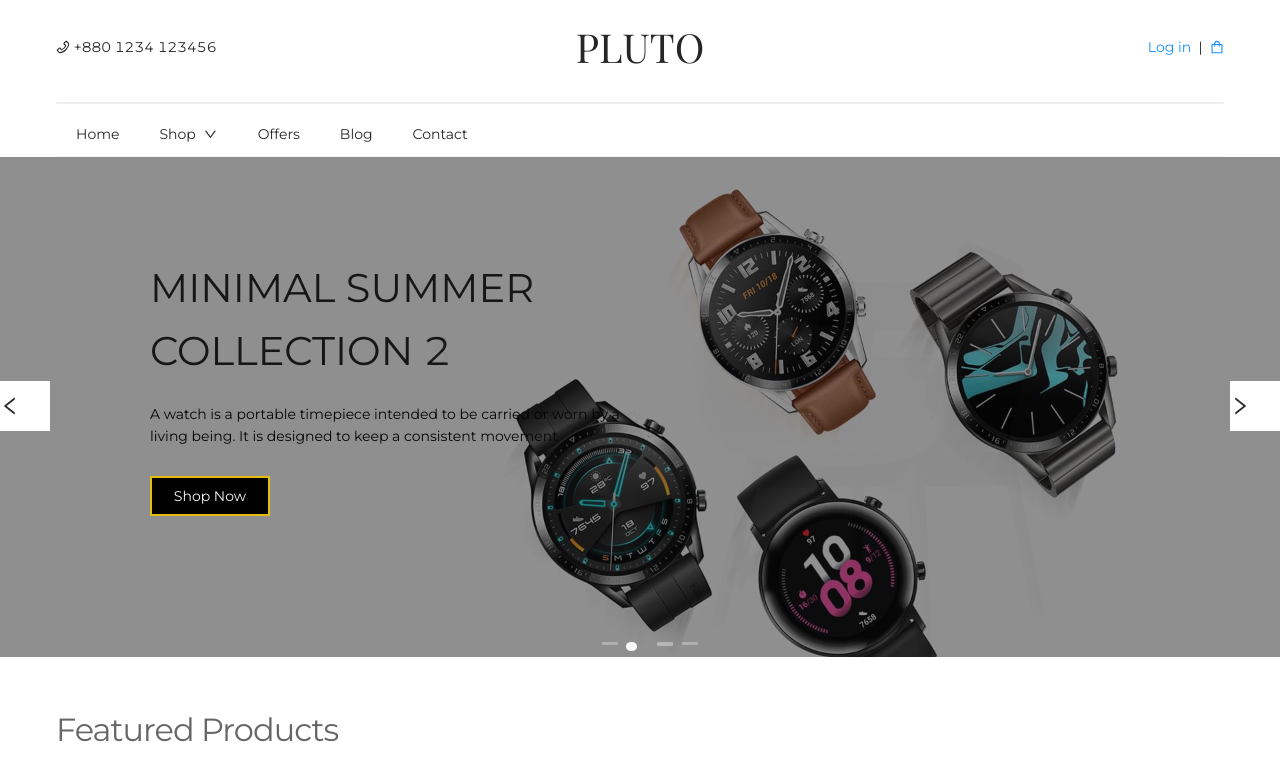
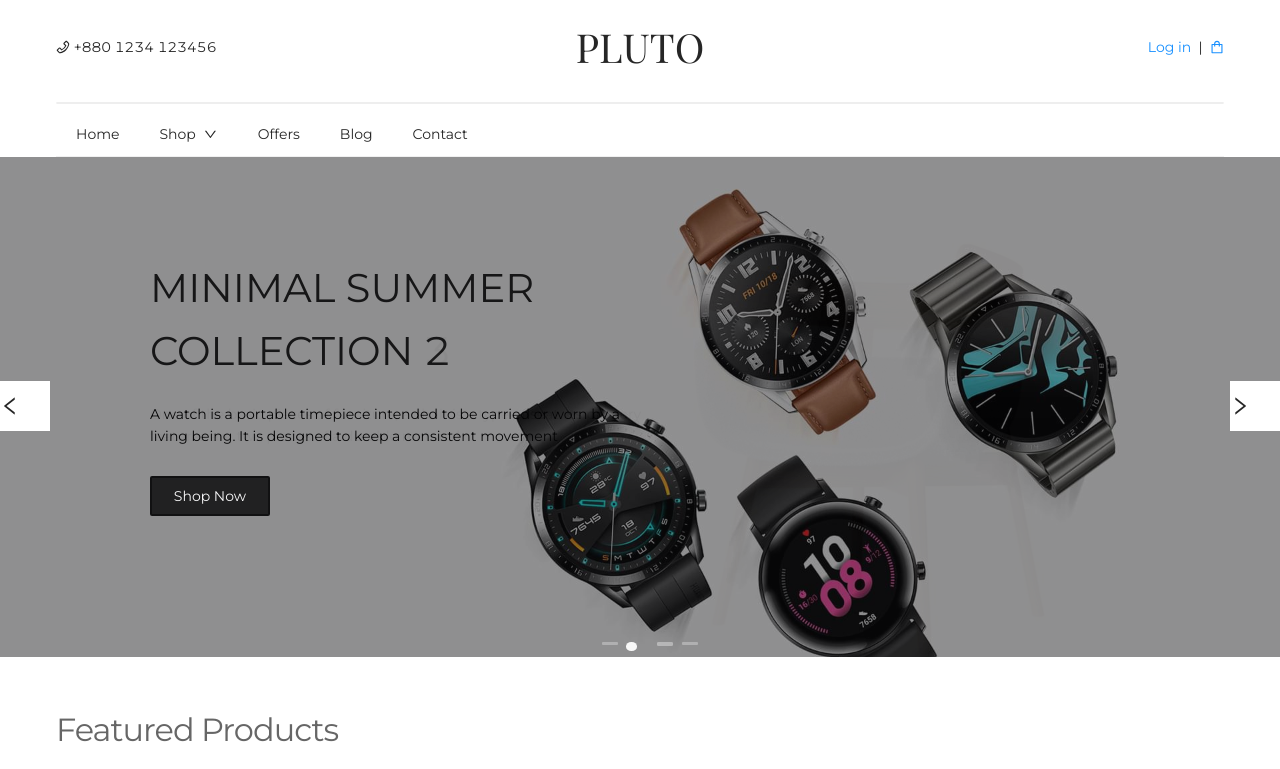
Before and after one commit to Alamin02/pluto, a React (Create React App) app: page / in a window 1280 px wide. Shown: the top 769 px of the page. Built offline with nearby package versions, Linux system fonts and the light colour scheme; a web font is replaced by a local one.

Commit message:
fix: button in slider fixed

```diff
--- a/src/components/slider/Slider.module.css
+++ b/src/components/slider/Slider.module.css
@@ -88,10 +88,12 @@
 .btnCustom {
   width: 120px;
   height: 40px;
-  background: black;
+  background: #222222;
   color: white;
-  border: 2px solid rgb(233, 193, 15);
+  border: 2px solid #111111;
   margin-top: 15px;
+  cursor: pointer;
+  border-radius: 0.13rem;
 }
 @media screen and (max-width: 550px) {
   .one,
```
